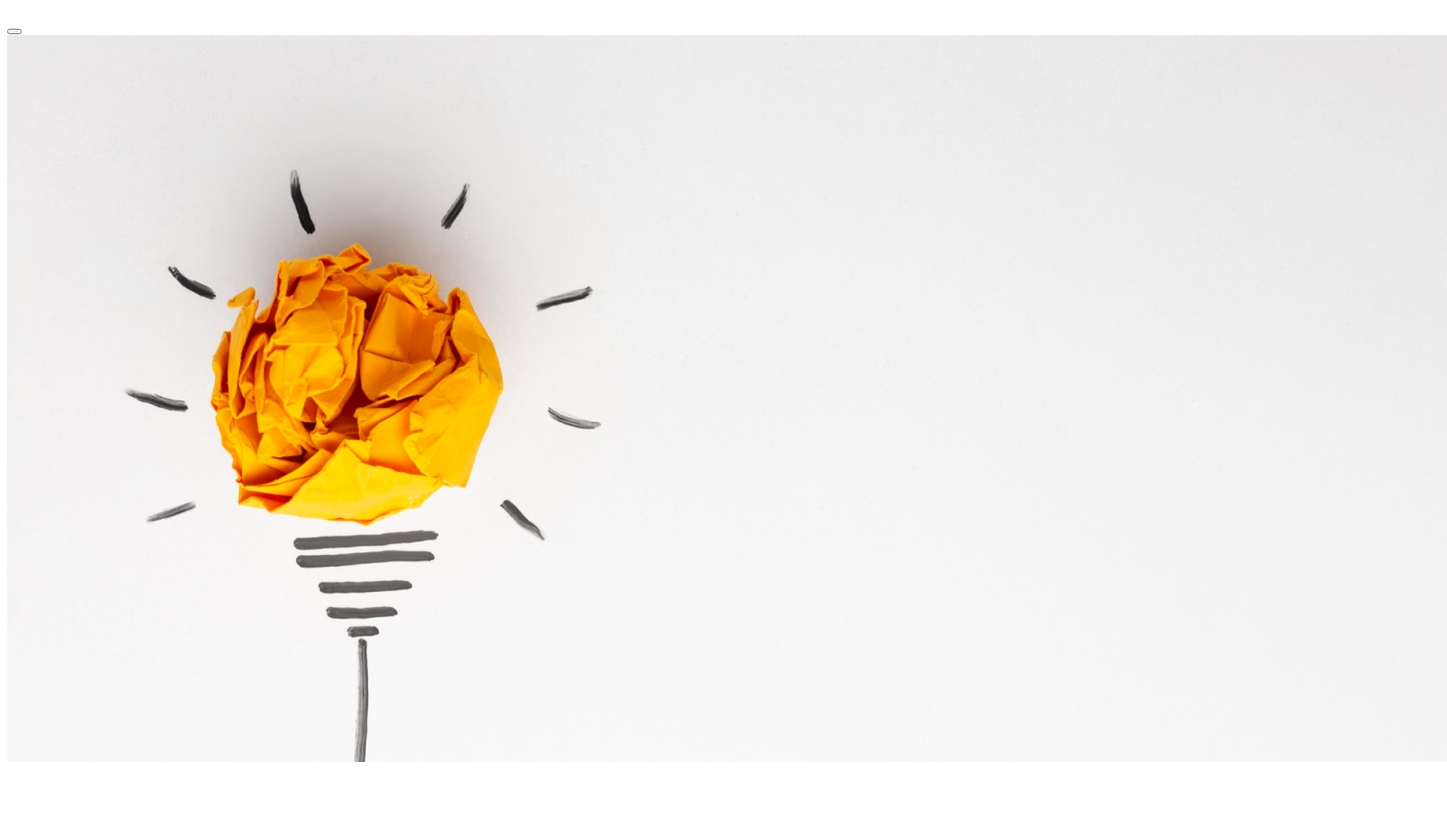
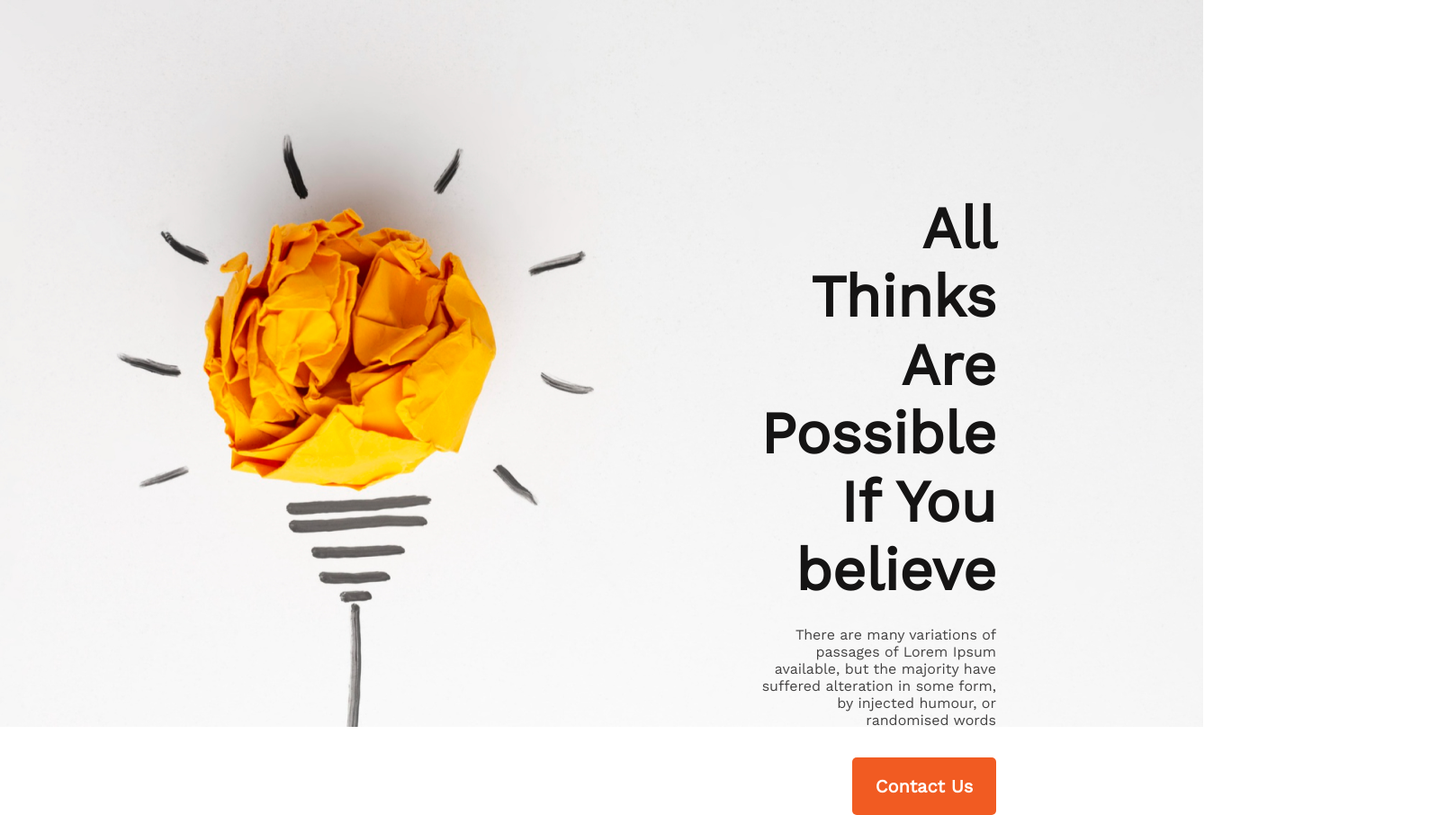
Before and after one commit to Monir-interact/assignment-first, a plain HTML site: page index.html in a window 1280 px wide. Shown: the whole page at 90% size, 1608 px wide, since content can reach past the window. Before the commit the page ends 859 px from the top, so only its background shows below. Drawn offline with nearby package versions, Linux system fonts and the light colour scheme.

Commit message:
banner sectio

```diff
--- a/index.html
+++ b/index.html
@@ -7,17 +7,23 @@
     <meta name="viewport" content="width=device-width, initial-scale=1.0">
     <title>New Year New Me</title>
     <link rel="stylesheet" href="styles/style.css">
+    <link rel="preconnect" href="https://fonts.googleapis.com">
+    <link rel="preconnect" href="https://fonts.gstatic.com" crossorigin>
+    <link
+        href="https://fonts.googleapis.com/css2?family=Nunito:ital,wght@0,200;0,300;0,400;0,700;1,600;1,700&family=Open+Sans&family=Roboto+Serif:opsz,wght@8..144,100;8..144,500;8..144,600;8..144,700&family=Work+Sans&display=swap"
+        rel="stylesheet">
 </head>
 
 <body>
+    <!-- header banner -->
     <header>
-        <div>
-            <h1></h1>
-            <p></p>
-            <button></button>
-        </div>
-        <div>
-            <img src="images/banner/banner1.png" alt="">
+        <div class="banner">
+            <div>
+                <h3 class="banner-title">All Thinks Are Possible If You believe</h3>
+                <p class="banner-description">There are many variations of passages of Lorem Ipsum available, but the majority have suffered alteration in some form,
+                    by injected humour, or randomised words</p>
+                <button class="btn-primary">Contact Us</button>
+            </div>
         </div>
     </header>
 </body>
--- a/styles/style.css
+++ b/styles/style.css
@@ -0,0 +1,41 @@
+*{
+    margin: 0;
+    font-family: 'Work Sans', sans-serif;
+}
+header{
+    background-image: url(../images/banner/banner1.png);
+    background-position: no-repeat;
+    position: absolute;
+    wwidth: 1600px;
+    height: 808px;
+
+}
+.banner{
+    text-align: right;
+    margin-top: 216px;
+    margin-right: 230px;
+    margin-left: 845px;
+}
+.banner-title{
+    font-weight: 700;
+    font-size: 65px;
+    color: #151414;
+    margin-bottom: 24px;
+}
+.banner-description{
+    font-weight: 400;
+    font-size: 16px;
+    color: #444343;
+    margin-bottom: 32px;
+}
+.btn-primary{
+    width: 160px;
+    height: 64px;
+    border-radius: 5px;
+    background: #F15B22;
+    color: #FFFFFF;
+    font-weight: 600;
+    font-size: 20px;
+    border: 0;
+    padding: 20px 25px;
+}
```
